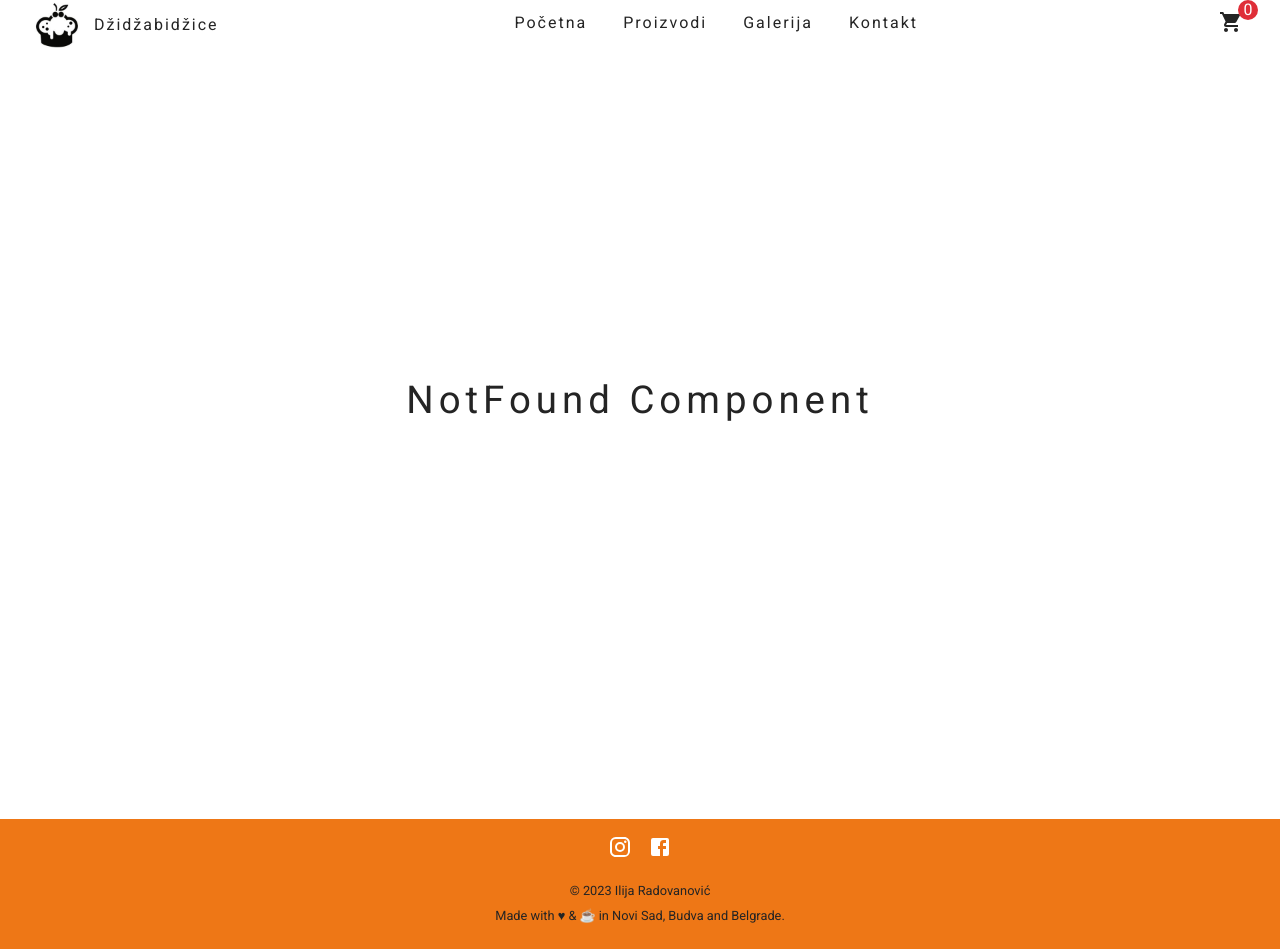
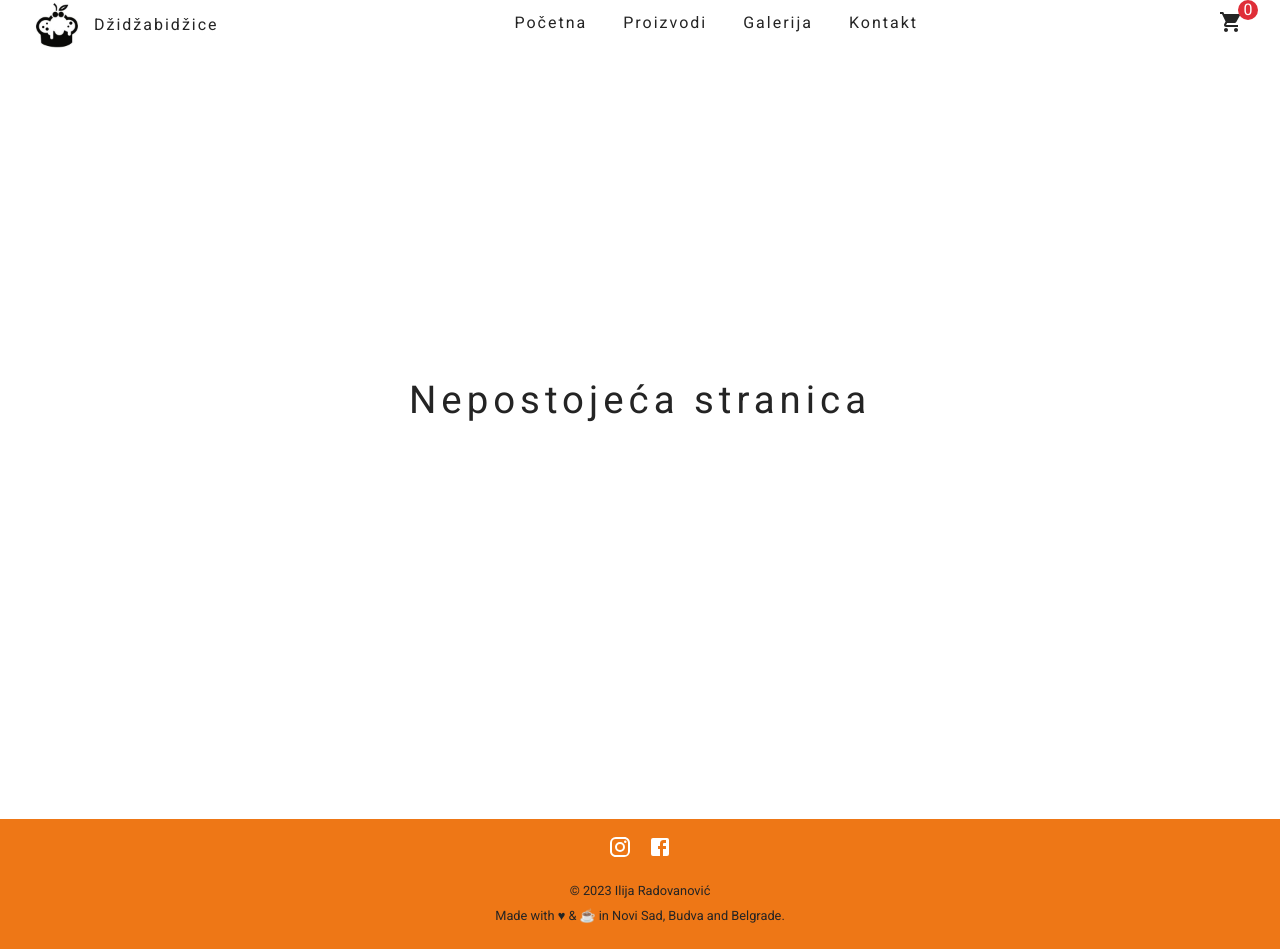
Before and after one commit to janaVukHana/dzidzabidzice-shop, a React (Vite) app in the folder react/: page /profil in a window 1280 px wide. Built offline with nearby package versions, Linux system fonts and the light colour scheme; no server answers; a web font is replaced by a local one.

Commit message:
fix showing image to admin.

```diff
--- a/react/src/views/NotFound.jsx
+++ b/react/src/views/NotFound.jsx
@@ -2,6 +2,6 @@ import './NotFound.css'
 
 export default function NotFound() {
     return (
-        <h2 className='NotFound'>NotFound Component</h2>
+        <h2 className='NotFound'>Nepostojeća stranica</h2>
     )
 }
--- a/react/src/views/admin/Gallery.jsx
+++ b/react/src/views/admin/Gallery.jsx
@@ -53,7 +53,7 @@ export default function Gallery() {
                 {images.map((image, i) => {
                     return (
                     <tr key={i}>
-                        <td><img src={`http://localhost:8000/images/gallery/${image.image}`} alt={image.title} /></td>
+                        <td><img src={`http://api.mytesting.shop/images/gallery/${image.image}`} alt={image.title} /></td>
                         <td>{image.title}</td>
                         <td>
                         <button onClick={() => handleDeleteImage(image.id)} className='btn btn-delete'>Delete</button>
```
